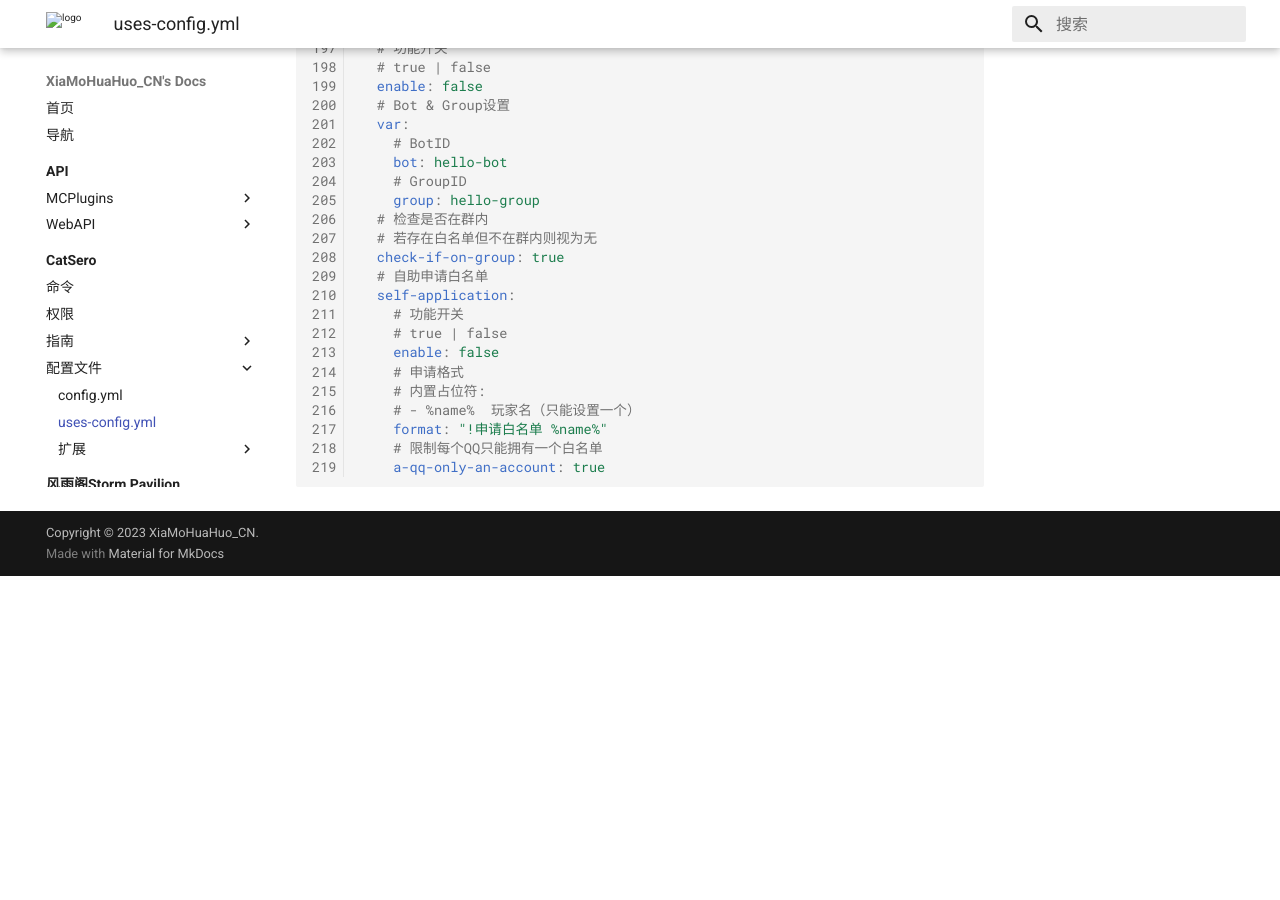
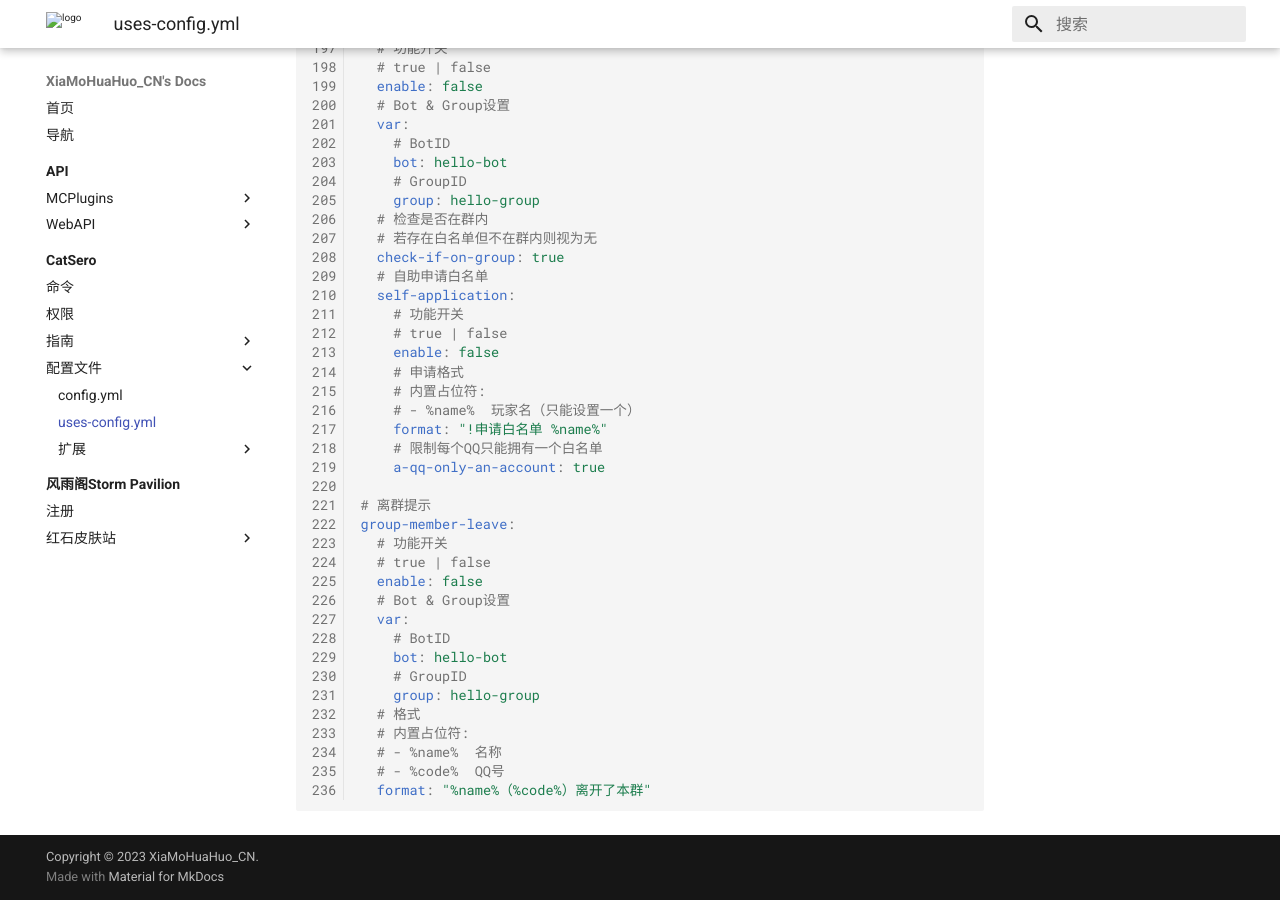
Before and after one commit to Muska-Ami/XMDocs, an MkDocs documentation site: the page built from docs/CatSero/配置文件/uses-config.yml.md, in a window 1280 px wide and 900 px high, scrolled down 3922 px. Built offline with MkDocs 1.6.1 and Material for MkDocs 9.7.7, drawn with Linux system fonts in a browser that asks for light colours; before the commit the page ends 4498 px from its top, so only the background shows below that.

Commit message:
Update uses-config.yml.md

````diff
--- a/docs/CatSero/配置文件/uses-config.yml.md
+++ b/docs/CatSero/配置文件/uses-config.yml.md
@@ -221,4 +221,21 @@ qwhitelist:
     format: "!申请白名单 %name%"
     # 限制每个QQ只能拥有一个白名单
     a-qq-only-an-account: true
+
+# 离群提示
+group-member-leave:
+  # 功能开关
+  # true | false
+  enable: false
+  # Bot & Group设置
+  var:
+    # BotID
+    bot: hello-bot
+    # GroupID
+    group: hello-group
+  # 格式
+  # 内置占位符:
+  # - %name%  名称
+  # - %code%  QQ号
+  format: "%name%（%code%）离开了本群"
 ```
````
